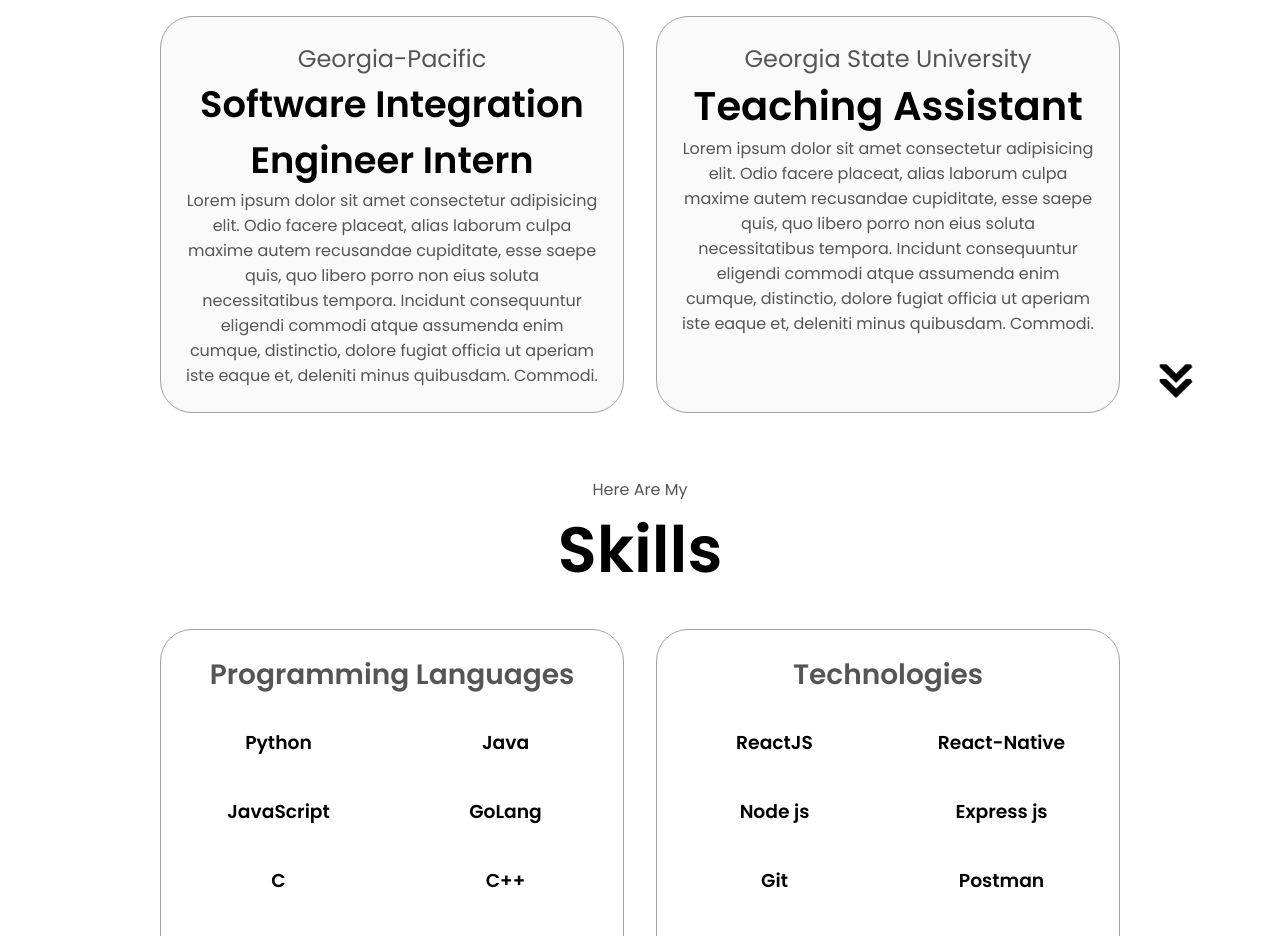
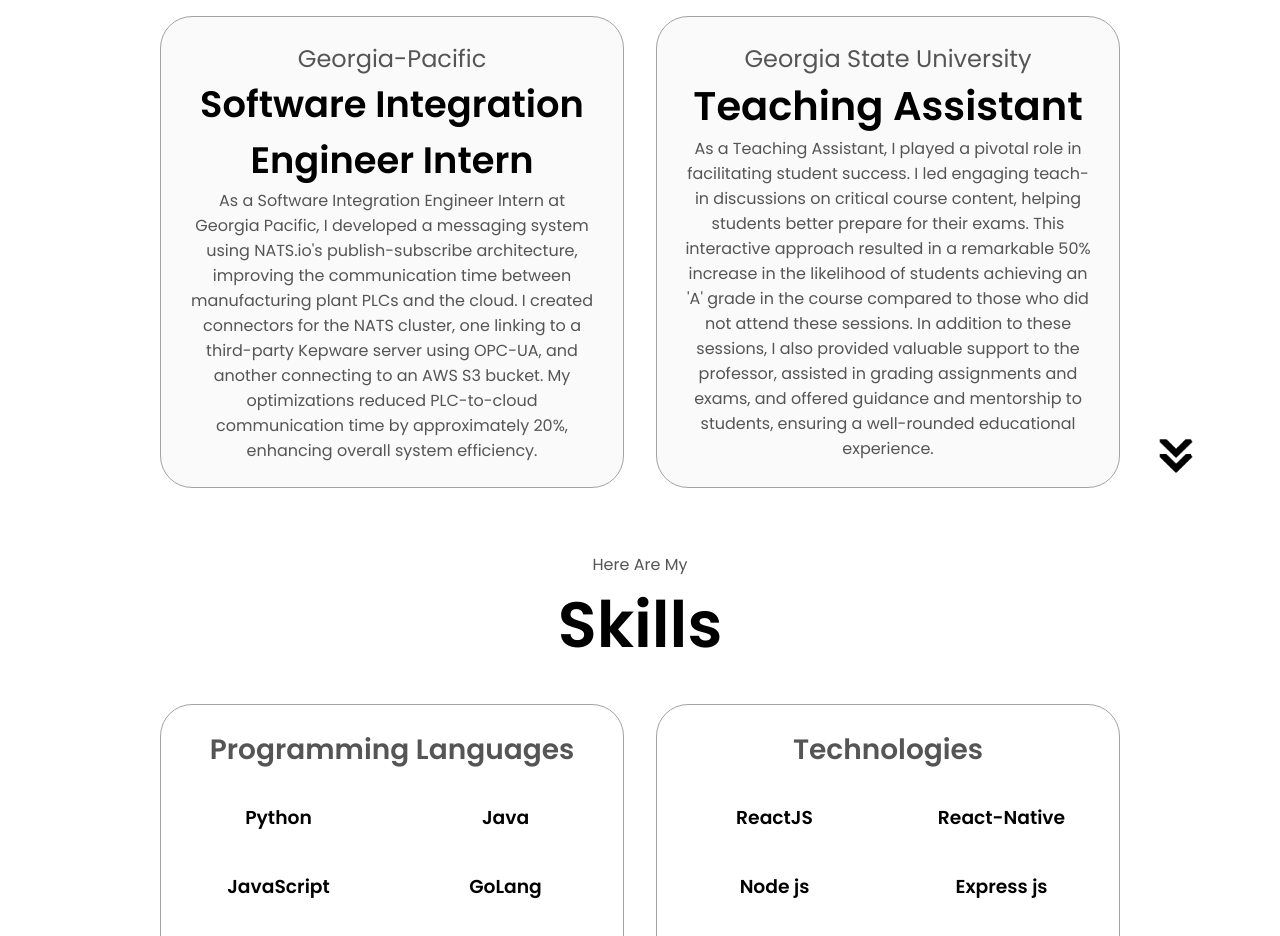
Before and after one commit to Umar-Manzoor/Portfolio, a React (Create React App) app: page / in a window 1280 px wide. Shown: the part 1040-1976 px from the top of the page. Built offline with nearby package versions, Linux system fonts and the light colour scheme.

Commit message:
added descriptions for experience section - completed

```diff
--- a/src/sections/Experience.js
+++ b/src/sections/Experience.js
@@ -10,7 +10,7 @@ const Experience = () => {
                             <p className="section__text__p4">Georgia-Pacific</p>
                             <h1 className="experience-title">Software Integration Engineer Intern</h1>
                             <div className="text-container">
-                                <p>Lorem ipsum dolor sit amet consectetur adipisicing elit. Odio facere placeat, alias laborum culpa maxime autem recusandae cupiditate, esse saepe quis, quo libero porro non eius soluta necessitatibus tempora. Incidunt consequuntur eligendi commodi atque assumenda enim cumque, distinctio, dolore fugiat officia ut aperiam iste eaque et, deleniti minus quibusdam. Commodi.</p>
+                                <p>As a Software Integration Engineer Intern at Georgia Pacific, I developed a messaging system using NATS.io's publish-subscribe architecture, improving the communication time between manufacturing plant PLCs and the cloud. I created connectors for the NATS cluster, one linking to a third-party Kepware server using OPC-UA, and another connecting to an AWS S3 bucket. My optimizations reduced PLC-to-cloud communication time by approximately 20%, enhancing overall system efficiency.</p>
                             </div>
                         </div>
                     </div>
@@ -19,7 +19,7 @@ const Experience = () => {
                             <p className="section__text__p4">Georgia State University</p>
                             <h1 className="about-title">Teaching Assistant</h1>
                             <div className="text-container">
-                                <p>Lorem ipsum dolor sit amet consectetur adipisicing elit. Odio facere placeat, alias laborum culpa maxime autem recusandae cupiditate, esse saepe quis, quo libero porro non eius soluta necessitatibus tempora. Incidunt consequuntur eligendi commodi atque assumenda enim cumque, distinctio, dolore fugiat officia ut aperiam iste eaque et, deleniti minus quibusdam. Commodi.</p>
+                                <p>As a Teaching Assistant, I played a pivotal role in facilitating student success. I led engaging teach-in discussions on critical course content, helping students better prepare for their exams. This interactive approach resulted in a remarkable 50% increase in the likelihood of students achieving an 'A' grade in the course compared to those who did not attend these sessions. In addition to these sessions, I also provided valuable support to the professor, assisted in grading assignments and exams, and offered guidance and mentorship to students, ensuring a well-rounded educational experience.</p>
                             </div>
                         </div>
                     </div>
```
